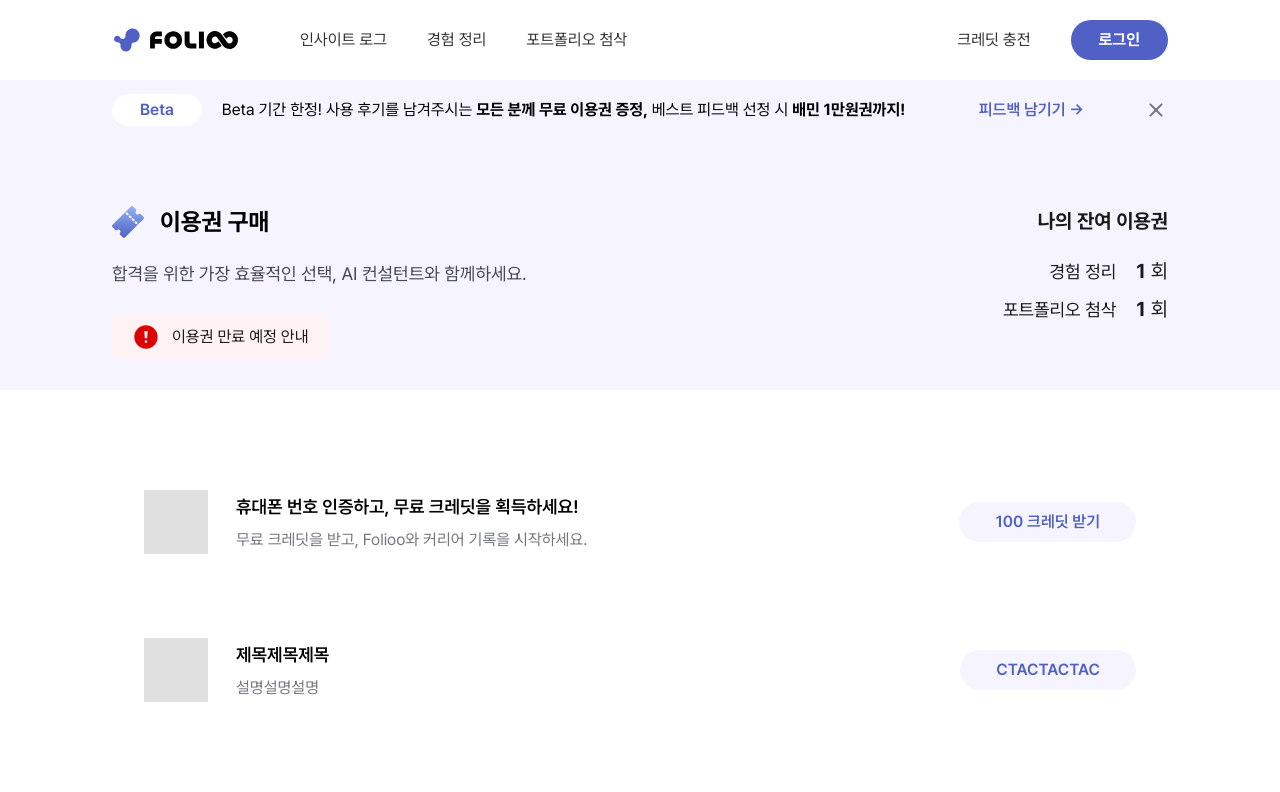
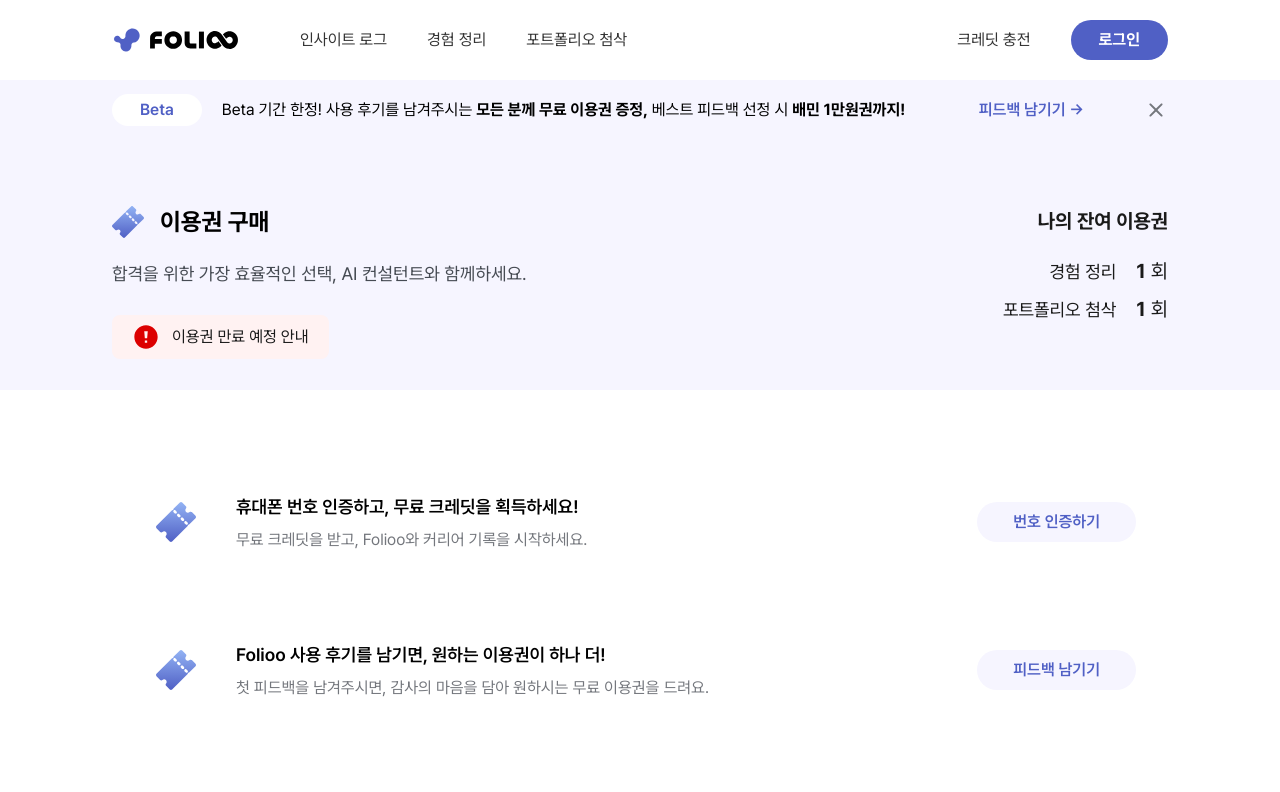
Before and after one commit to Teamie71/folioo-front, a Next.js app: page /topup in a window 1280 px wide. Shown: the top 792 px of the page. Built offline with nearby package versions, Linux system fonts and the light colour scheme.

Commit message:
✨ Feat: 이벤트 탭 아이콘 섹션 추가

```diff
--- a/src/app/(main)/topup/page.tsx
+++ b/src/app/(main)/topup/page.tsx
@@ -4,6 +4,7 @@ import { useState } from 'react';
 import { CommonButton } from '@/components/CommonButton';
 import { CreditExpireAlert } from '@/components/CreditExpireAlert';
 import { PaymentModal } from '@/components/PaymentModal';
+import { TicketIcon } from '@/components/icons/TicketIcon';
 import Image from 'next/image';
 
 type VoucherType = 'experience' | 'portfolio';
@@ -38,15 +39,25 @@ export default function TopupPage() {
   const benefitCards = [
     {
       id: 'phone',
+      icon: <TicketIcon />,
       title: '휴대폰 번호 인증하고, 무료 크레딧을 획득하세요!',
       description: '무료 크레딧을 받고, Folioo와 커리어 기록을 시작하세요.',
-      cta: '100 크레딧 받기',
+      cta: '번호 인증하기',
+    },
+    {
+      id: 'review',
+      icon: <TicketIcon />,
+      title: 'Folioo 사용 후기를 남기면, 원하는 이용권이 하나 더!',
+      description:
+        '첫 피드백을 남겨주시면, 감사의 마음을 담아 원하시는 무료 이용권을 드려요.',
+      cta: '피드백 남기기',
     },
     {
       id: 'cta',
+      icon: <TicketIcon />,
       title: '제목제목제목',
       description: '설명설명설명',
-      cta: 'CTACTACTAC',
+      cta: 'CTA',
     },
   ];
 
@@ -128,7 +139,9 @@ export default function TopupPage() {
               className='flex items-center justify-between gap-[1.5rem] rounded-[1.25rem] border border-[#E9EAEC] bg-white px-[2rem] py-[1.75rem] shadow-[0_4px_8px_rgba(0,0,0,0.08)]'
             >
               <div className='flex items-center gap-[1.75rem]'>
-                <div className='h-[4rem] w-[4rem] bg-[#E0E0E0]' />
+                <div className='flex h-[4rem] w-[4rem] shrink-0 items-center justify-center'>
+                  {card.icon}
+                </div>
                 <div className='flex flex-col gap-[0.5rem]'>
                   <p className='text-[1.125rem] font-semibold'>
                     {card.title}
```
